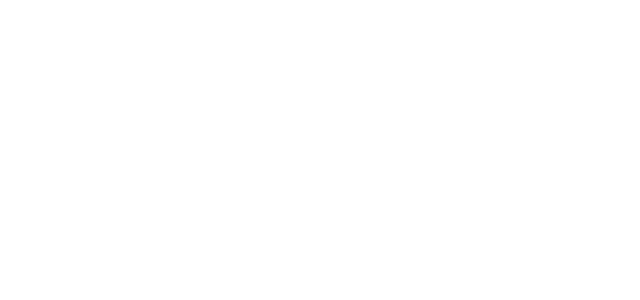
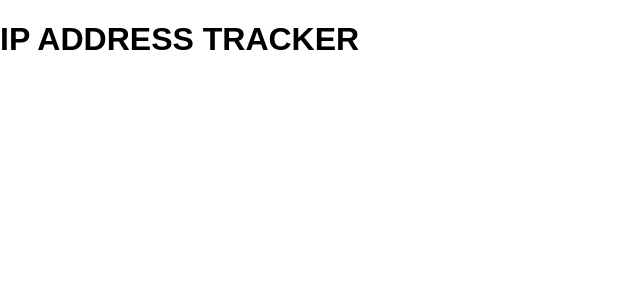
Before and after one commit to jacky-ui/ip-address-tracker, a React (Create React App) app: page / in a window 1280 px wide. Shown: the top 300 px of the page, without its empty margins (0-640 px from the left). Built offline with nearby package versions, Linux system fonts and the light colour scheme.

Commit message:
import header component into app

```diff
--- a/src/App.js
+++ b/src/App.js
@@ -1,8 +1,10 @@
+import Header from './components/Header/Header';
 import './styles/App.css';
 
 function App() {
   return (
     <>
+      <Header />
     </>
   );
 }
--- a/src/components/Header/Header.js
+++ b/src/components/Header/Header.js
@@ -2,8 +2,9 @@
 
 function Header() {
     return(
-        <>
-        </>
+        <header>
+            <h1>IP ADDRESS TRACKER</h1>
+        </header>
     )
 };
 
```
